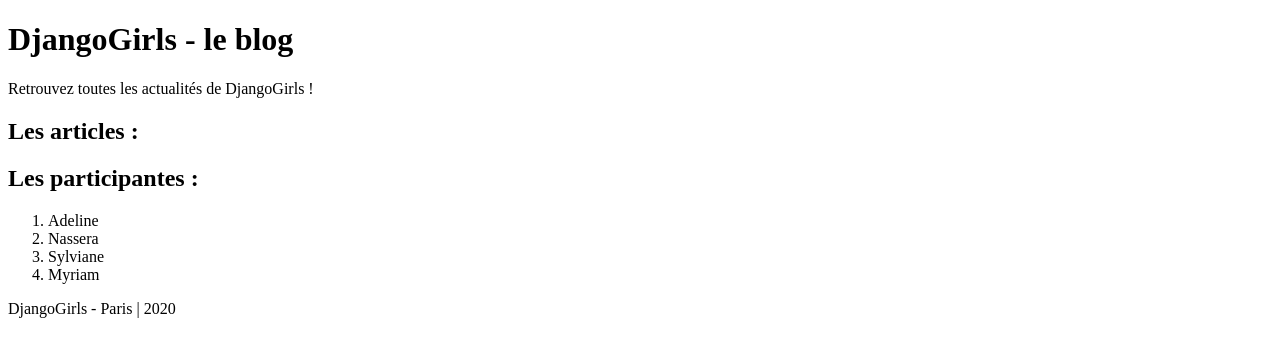
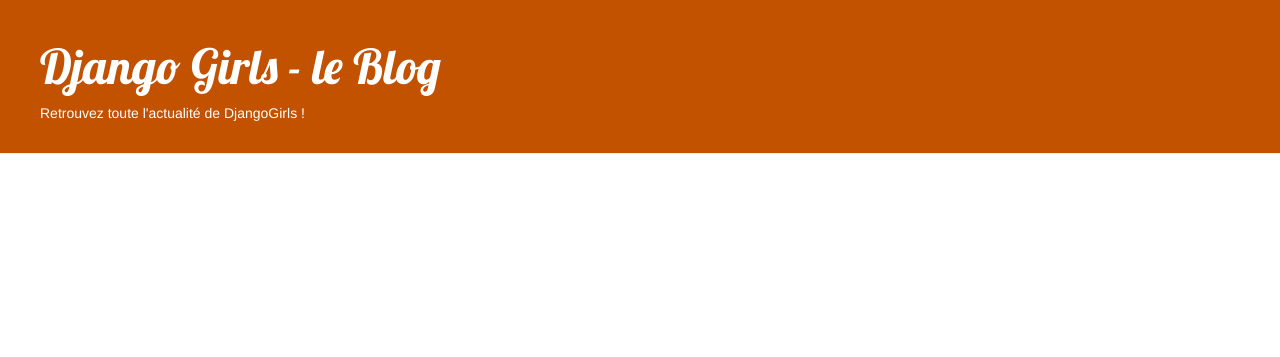
Before and after one commit to heymicodes/djangogirls2020, a Django app: page / in a window 1280 px wide. Shown: the top 357 px of the page. Run offline with Django 3.2, Linux system fonts and the light colour scheme; data that the repository does not hold is empty; some libraries are stand-ins or nearby versions.

Commit message:
Ajout d'une vue et d'un template pour le détail d'un article

```diff
--- /dev/null
+++ b/blog/static/css/blog.css
@@ -0,0 +1,55 @@
+.page-header {
+    color:white;
+    background-color: #C25100;
+    margin-top: 0;
+    padding: 20px 20px 20px 40px;
+}
+
+.page-header h1, .page-header h1 a, .page-header h1 a:visited, .page-header h1 a:active {
+    color: #ffffff;
+    font-size: 36pt;
+    text-decoration: none;
+}
+
+.content {
+    margin-left: 40px;
+}
+
+h1, h2, h3, h4 {
+    font-family: 'Lobster', cursive;
+}
+
+.date {
+    color: #828282;
+}
+
+.save {
+    float: right;
+}
+
+.post-form textarea, .post-form input {
+    width: 100%;
+}
+
+.top-menu, .top-menu:hover, .top-menu:visited {
+    color: #ffffff;
+    float: right;
+    font-size: 26pt;
+    margin-right: 20px;
+}
+
+.post {
+    margin-bottom: 70px;
+}
+
+.post h2 a, .post h2 a:visited {
+    color: #000000;
+}
+
+.footer p {
+    margin: 0 auto;
+    padding: 20px 0;
+    background-color: #181717;
+    text-align: center;
+    color: white;
+}
--- /dev/null
+++ b/blog/templates/blog/base.html
@@ -0,0 +1,26 @@
+<!DOCTYPE html>
+{% load static %}
+<html>
+    <head>
+        <title>Django Girls blog</title>
+        <link rel="stylesheet" href="//maxcdn.bootstrapcdn.com/bootstrap/3.2.0/css/bootstrap.min.css">
+        <link rel="stylesheet" href="//maxcdn.bootstrapcdn.com/bootstrap/3.2.0/css/bootstrap-theme.min.css">
+        <link href='//fonts.googleapis.com/css?family=Lobster&subset=latin,latin-ext' rel='stylesheet' type='text/css'>
+        <link rel="stylesheet" href="{% static 'css/blog.css' %}">
+    </head>
+    <body>
+        <div class="page-header">
+            <h1><a href="/">Django Girls - le Blog</a></h1>
+            <p>Retrouvez toute l'actualité de DjangoGirls !</p>
+        </div>
+        <div class="content container">
+            <div class="row">
+                <div class="col-md-8">
+                {% block content %}
+                {% endblock %}
+                </div>
+            </div>
+        </div>
+    </body>
+</html>
+</html>
--- a/blog/templates/blog/post_list.html
+++ b/blog/templates/blog/post_list.html
@@ -1,47 +1,21 @@
-<!DOCTYPE html>
-<html lang="fr">
-<head>
-    <meta charset="UTF-8">
-    <meta name="viewport" content="width=device-width, initial-scale=1.0">
-    <title>Blog | DjangoGirls</title>
-</head>
-<body>
-    <header>
-        <h1>DjangoGirls - le blog</h1>
-        <p>Retrouvez toutes les actualités de DjangoGirls !</p>
-    </header>
-    <main>
-        <section>
-            <h2>Les articles :</h2>
-            {% for post in posts %}
-            <article>
-                <header>
-                    <h3><a href="#">{{ post.title }}</a></h3>
-                </header>
-                <section>
-                    <p>
-                        {{ post.text|linebreaksbr }}
-                    </p>
-                    <a href="#">Lire la suite</a>
-                </section>
-                <footer>
-                    <p>publié le <time datetime="{{ post.published_date }}">{{ post.published_date }}</time></p>
-                </footer>
-            </article>
-            {% endfor %}
-        </section>
-        <section>
-            <h2>Les participantes :</h2>
-            <ol>
-                <li>Adeline</li>
-                <li>Nassera</li>
-                <li>Sylviane</li>
-                <li>Myriam</li>
-            </ol>
-        </section>
-    </main>
-    <footer>
-        <p>DjangoGirls - Paris | 2020 </p>
-    </footer>
-</body>
-</html>
+{% extends 'blog/base.html' %}
+
+{% block content %}
+    {% for post in posts %}
+    <div class="content container">
+        <div class="row">
+            <div class="col-md-8">
+                {% for post in posts %}
+                    <div class="post">
+                        <div class="date">
+                            <p>published: {{ post.published_date }}</p>
+                        </div>
+                        <h2><a href="{% url 'post_detail' pk=post.pk %}">{{ post.title }}</a></h2>
+                        <p>{{ post.text|linebreaksbr }}</p>
+                    </div>
+                {% endfor %}
+            </div>
+        </div>
+    </div>
+    {% endfor %}
+{% endblock %}
--- a/blog/urls.py
+++ b/blog/urls.py
@@ -3,4 +3,5 @@
 
 urlpatterns = [
     path('', views.post_list, name='post_list'),
+    path('post/<int:pk>/', views.post_detail, name='post_detail')
 ]
--- a/blog/views.py
+++ b/blog/views.py
@@ -1,7 +1,12 @@
 from django.shortcuts import render
 from django.utils import timezone
 from .models import Post
+from django.shortcuts import render, get_object_or_404
 
 def post_list(request):
     posts = Post.objects.filter(published_date__lte=timezone.now()).order_by('published_date')
     return render(request, 'blog/post_list.html', {'posts': posts})
+
+def post_detail(request, pk):
+    post = get_object_or_404(Post, pk=pk)
+    return render(request, 'blog/post_detail.html', {'post': post})
```
Also changed, not shown: blog/templates/blog/post_detail.html (added, +13 -0 lines).
